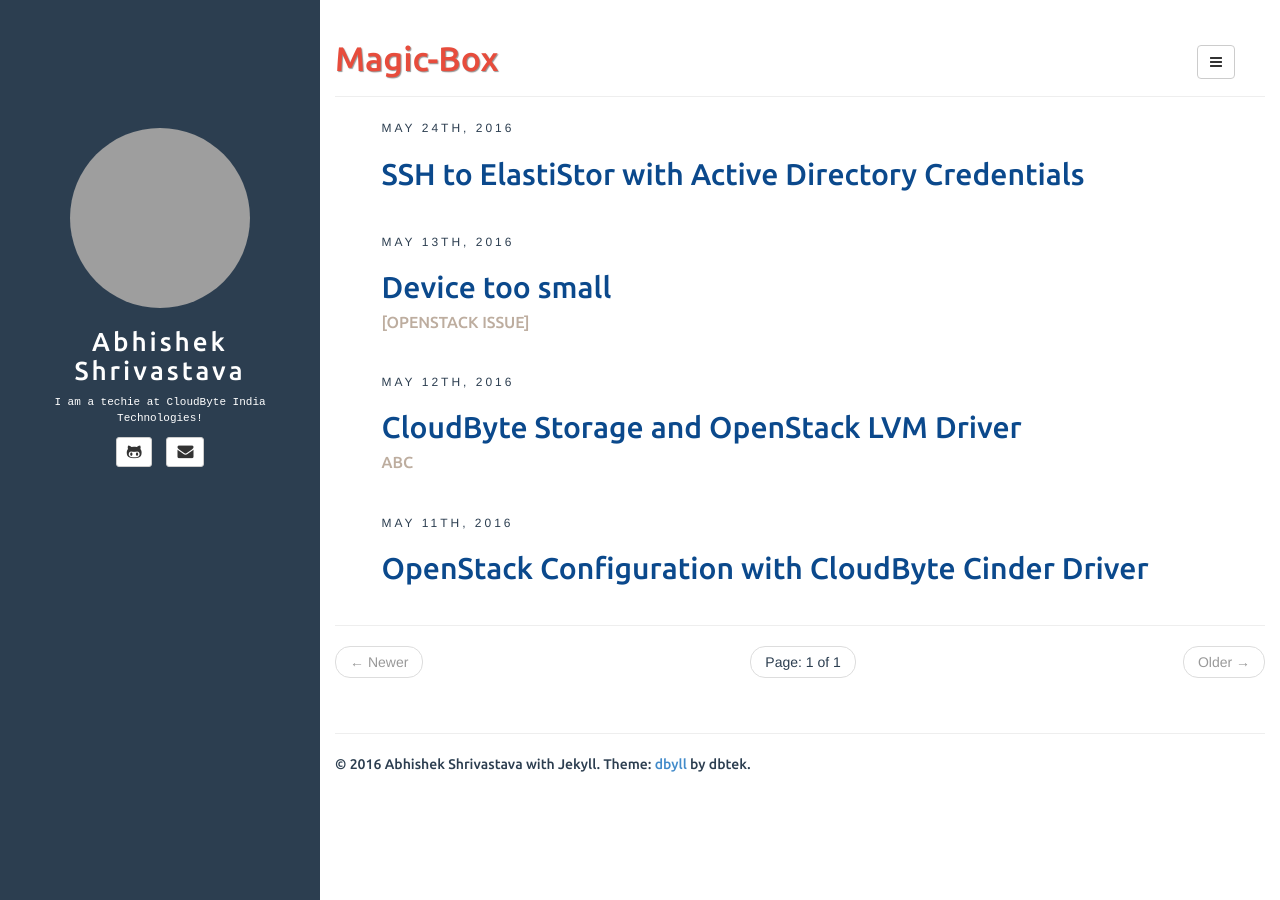
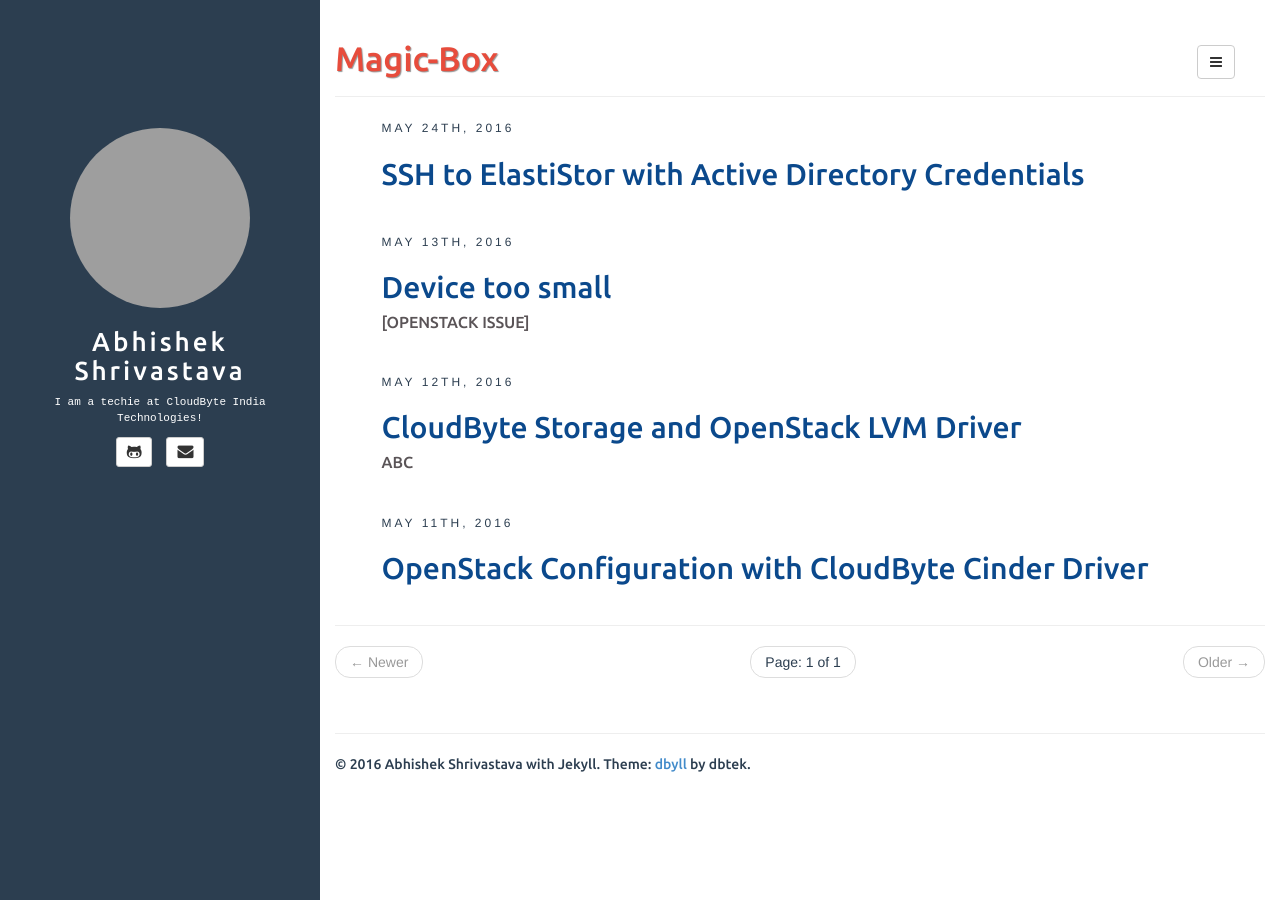
Before and after one commit to AbhiCloudbyte/magicbox, a Jekyll site: the page built from index.html, in a window 1280 px wide. Built offline with Jekyll 4.4.1, drawn with Linux system fonts in a browser that asks for light colours; the list of posts is cut into pages by our own code; grey boxes are pictures that could not be loaded.

Commit message:
Update style.css

```diff
--- a/assets/css/style.css
+++ b/assets/css/style.css
@@ -83,10 +83,6 @@ article .share .gplus:hover {
 .page-header {
 	color: #e74c3c;
 	text-shadow: 1px 1px 1px rgba(150, 150, 150, 1);
-	h6 {
-		font-family: 'Ubuntu', sans-serif;
-		color: #BDAD9F;
-	}
 }
 
 article{
@@ -117,7 +113,7 @@ article img { max-width: 100%; }
 h1 { font-family: 'Ubuntu', sans-serif; font-size: 34px; }
 h2 { font-family: 'Ubuntu', sans-serif; font-size: 30px; }
 h3,h4,h5 { font-family: 'Ubuntu', sans-serif; font-size: 26px; }
-h6 { font-family: 'Ubuntu', sans-serif; font-size: 16px; }
+h6 { font-family: 'Ubuntu', sans-serif; font-size: 16px; color: #5A5457; }
 
 article.home h1,
 article.home h2,
@@ -130,7 +126,7 @@ article.home h5 {
 
 article.home h6 {
 	font-family: 'Ubuntu', sans-serif;
-	color: #BDAD9F;
+	color: #5A5457;
 }
 
 article.home h1 a,
```
